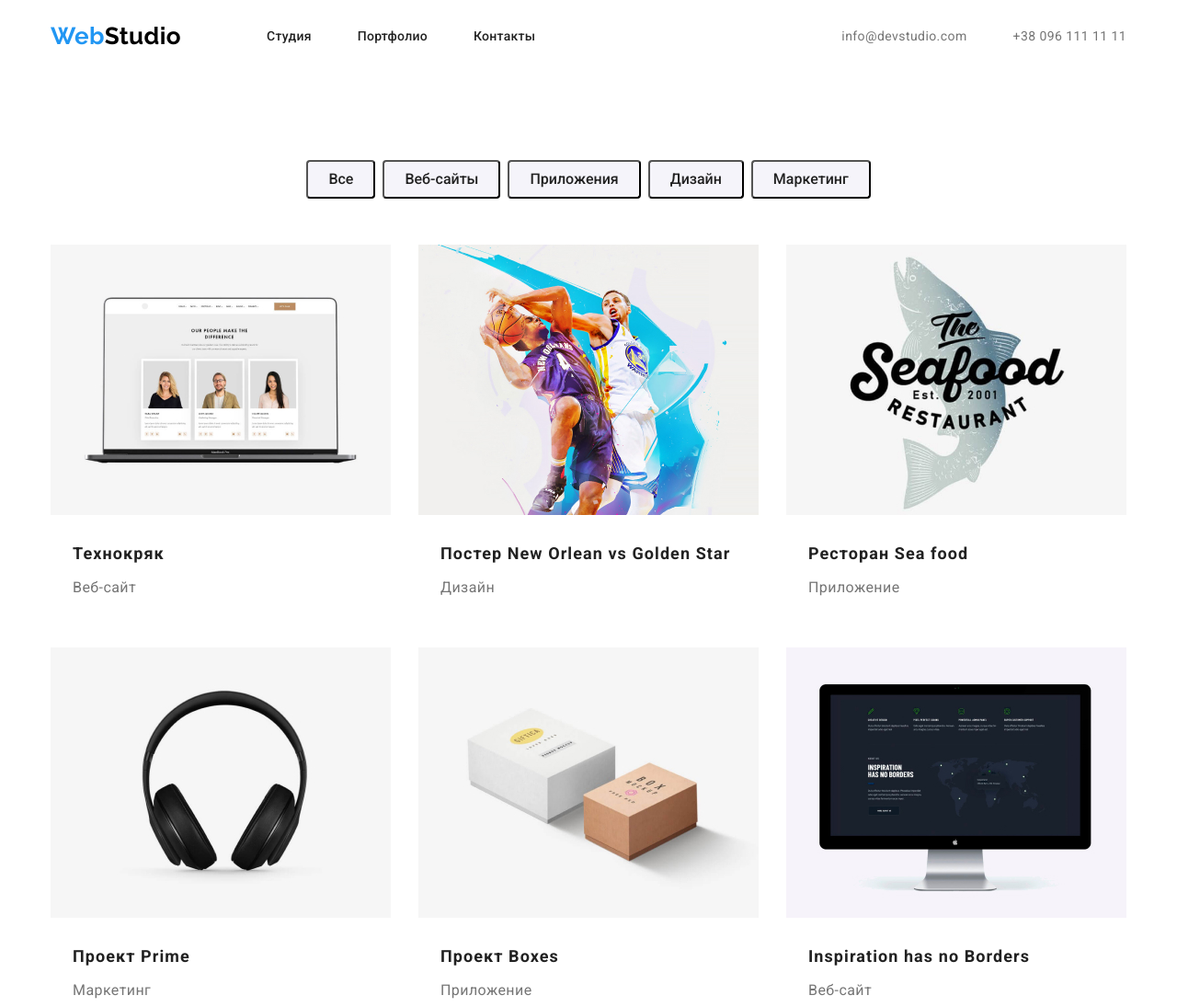
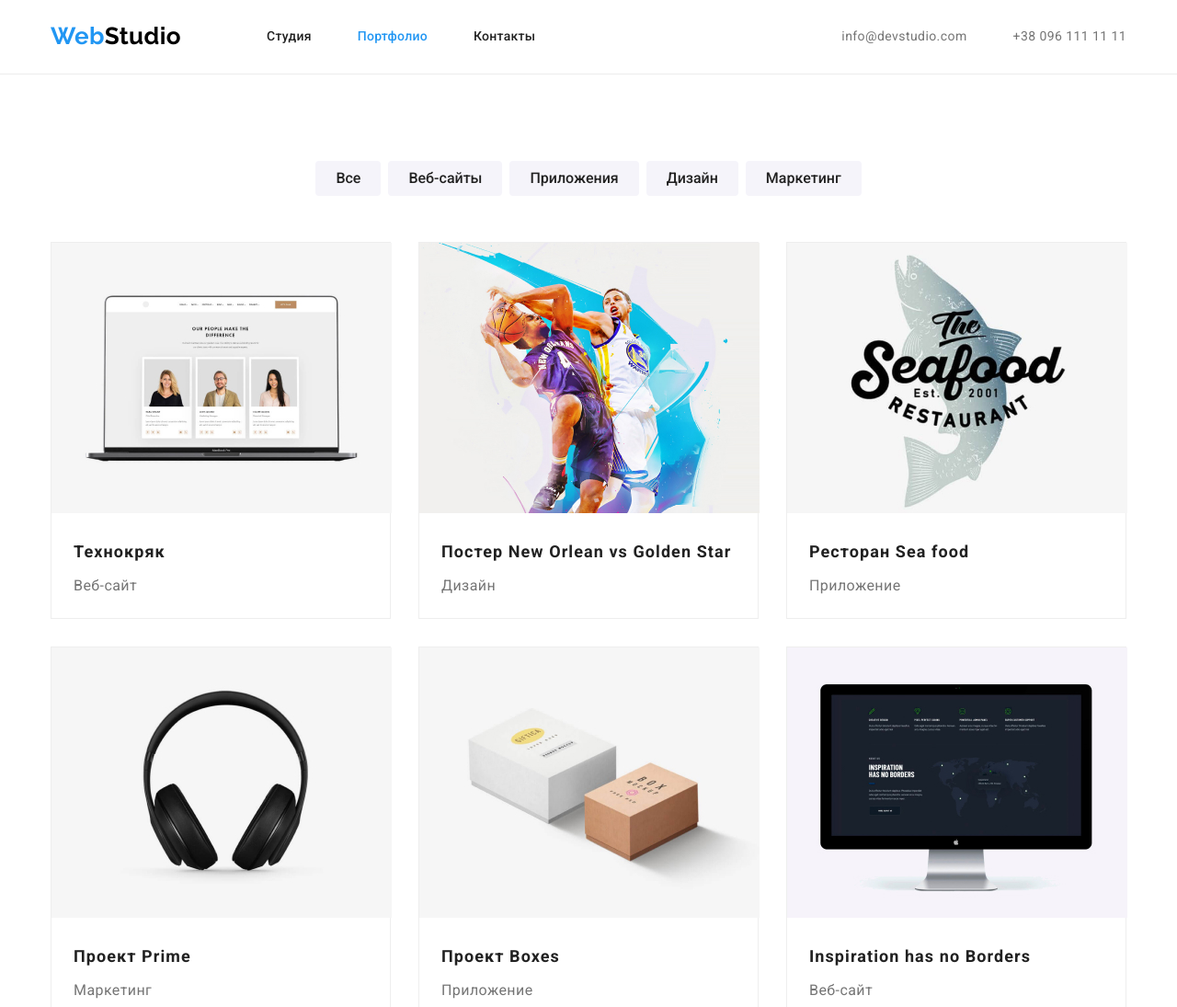
Before and after one commit to OlegYaschenko/goit-markup-hw-03, a plain HTML site: page portfolio.html in a window 1280 px wide. Shown: the top 1095 px of the page at 92% size. Drawn offline with nearby package versions, Linux system fonts and the light colour scheme.

Commit message:
Внесены правки по ДЗ 01

```diff
--- a/css/styles.css
+++ b/css/styles.css
@@ -5,6 +5,8 @@
   --primary-white-color: #ffffff;
   --background-color: #2f303a;
   --secondary-bg-color: #f5f4fa;
+  --primary-border-color: #ececec;
+  --secondary-border-color: #eeeeee;
 
   --card-set-gap: 30px;
 }
@@ -55,7 +57,15 @@ ul {
   padding-top: 94px;
   padding-bottom: 94px;
 }
+
+.link.current {
+  color: var(--accent-color);
+}
 /* ------------Header---------- */
+.header {
+  border-bottom: 1px solid var(--primary-border-color);
+}
+
 .nav-header {
   font-weight: 500;
   letter-spacing: 0.02em;
@@ -321,6 +331,7 @@ ul {
 }
 
 .button {
+  border: none;
   cursor: pointer;
 }
 
@@ -331,4 +342,6 @@ ul {
 .project-item-card {
   margin-right: var(--card-set-gap);
   margin-bottom: var(--card-set-gap);
+  width: 370px;
+  border: 1px solid var(--secondary-border-color);
 }
--- a/portfolio.html
+++ b/portfolio.html
@@ -16,13 +16,13 @@
     <link rel="stylesheet" href="./css/styles.css">
 </head>
 <body>
-  <header>
+  <header class="header">
     <div class="header-list container">
       <a class="logo link" href="./index.html"> <span class="accent">Web</span>Studio</a>
       <nav class="nav-header">
         <ul class="nav-list list">
-          <li class="nav-item"><a class="nav-link link curent" href="./index.html">Студия</a></li>
-          <li class="nav-item"><a class="nav-link link" href="./portfolio.html">Портфолио</a></li>
+          <li class="nav-item"><a class="nav-link link" href="./index.html">Студия</a></li>
+          <li class="nav-item"><a class="nav-link link current" href="./portfolio.html">Портфолио</a></li>
           <li class="nav-item"><a class="nav-link link" href="">Контакты</a></li>
         </ul>
       </nav>
```
Also changed, not shown: index.html (+4 -4 lines).
